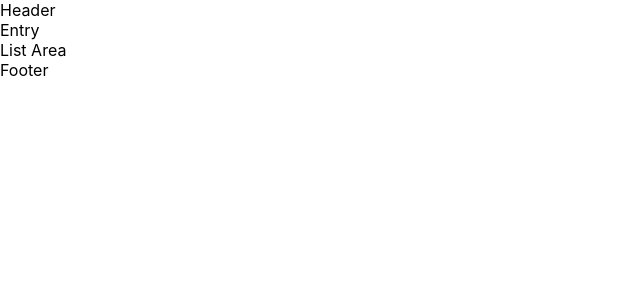
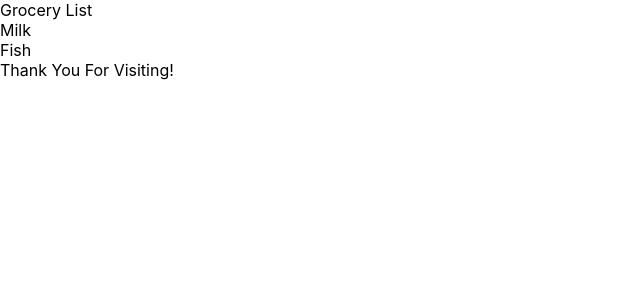
Before and after one commit to precto1285/reactlist, a React (Create React App) app in the folder react-list/: page / in a window 1280 px wide. Shown: the top 300 px of the page, without its empty margins (0-640 px from the left). Built offline with nearby package versions, Linux system fonts and the light colour scheme.

Commit message:
adding props

```diff
--- a/react-list/src/App.js
+++ b/react-list/src/App.js
@@ -9,10 +9,10 @@ class App extends Component {
   render() {
     return (
       <div className="App">
-        <Header></Header>
-        <Entry></Entry>
-        <Listarea></Listarea>
-        <Footer></Footer>
+        <Header title="Grocery List"></Header>
+        <Entry newitem="Milk"></Entry>
+        <Listarea items="Fish"></Listarea>
+        <Footer footer="Thank You For Visiting!"></Footer>
       </div>
     );
   }
--- a/react-list/src/Components/Entry.js
+++ b/react-list/src/Components/Entry.js
@@ -1,8 +1,8 @@
 import React from 'react';
 
-const Entry = () => {
+const Entry = (props) => {
   return (
-    <div>Entry</div>
+    <div>{props.newitem}</div>
   )
 }
 
--- a/react-list/src/Components/Footer.js
+++ b/react-list/src/Components/Footer.js
@@ -2,7 +2,7 @@ import React from 'react';
 
 const Footer = (props) =>{
   return (
-    <div>Footer</div>
+    <div>{props.footer}</div>
   )
 }
 
--- a/react-list/src/Components/Header.js
+++ b/react-list/src/Components/Header.js
@@ -2,7 +2,7 @@ import React from 'react';
 
 const Header = (props) =>{
   return(
-    <div>Header</div>
+    <div>{props.title}</div>
   )
 }
 
--- a/react-list/src/Components/Listarea.js
+++ b/react-list/src/Components/Listarea.js
@@ -2,7 +2,7 @@ import React from 'react';
 
 const Listarea = (props) => {
   return (
-    <div>List Area</div>
+    <div>{props.items}</div>
   )
 }
 
```
